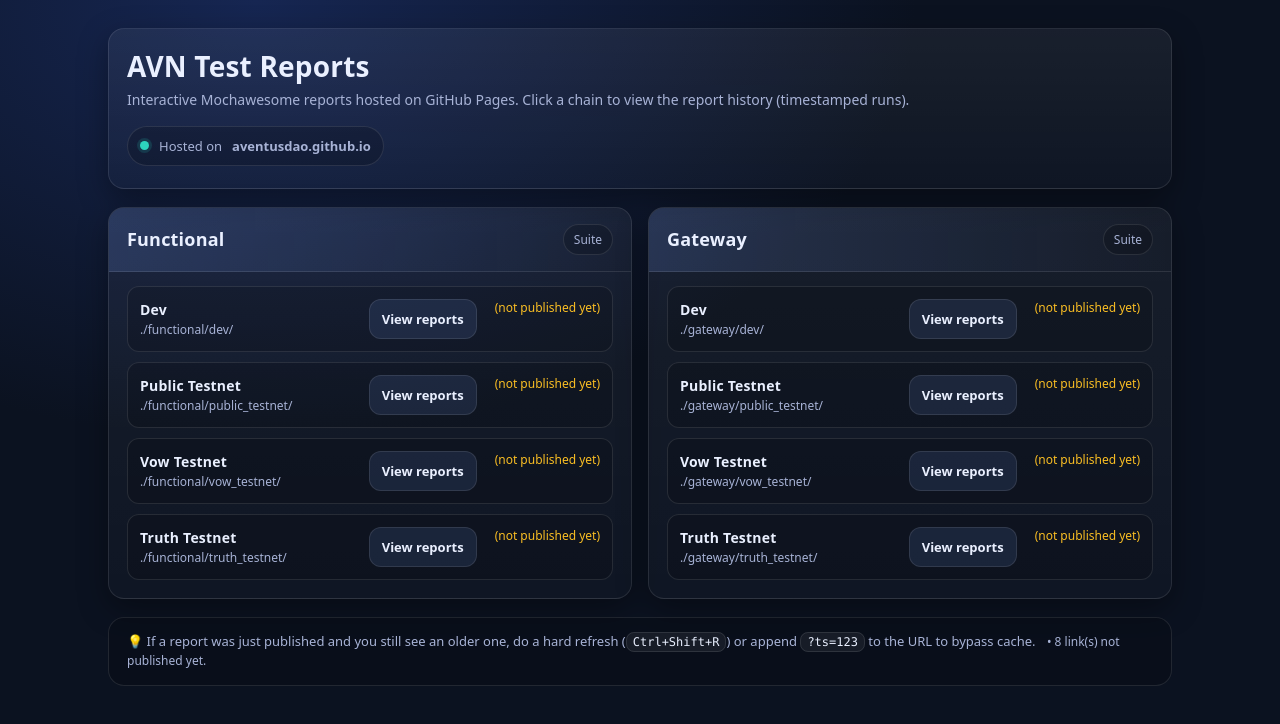
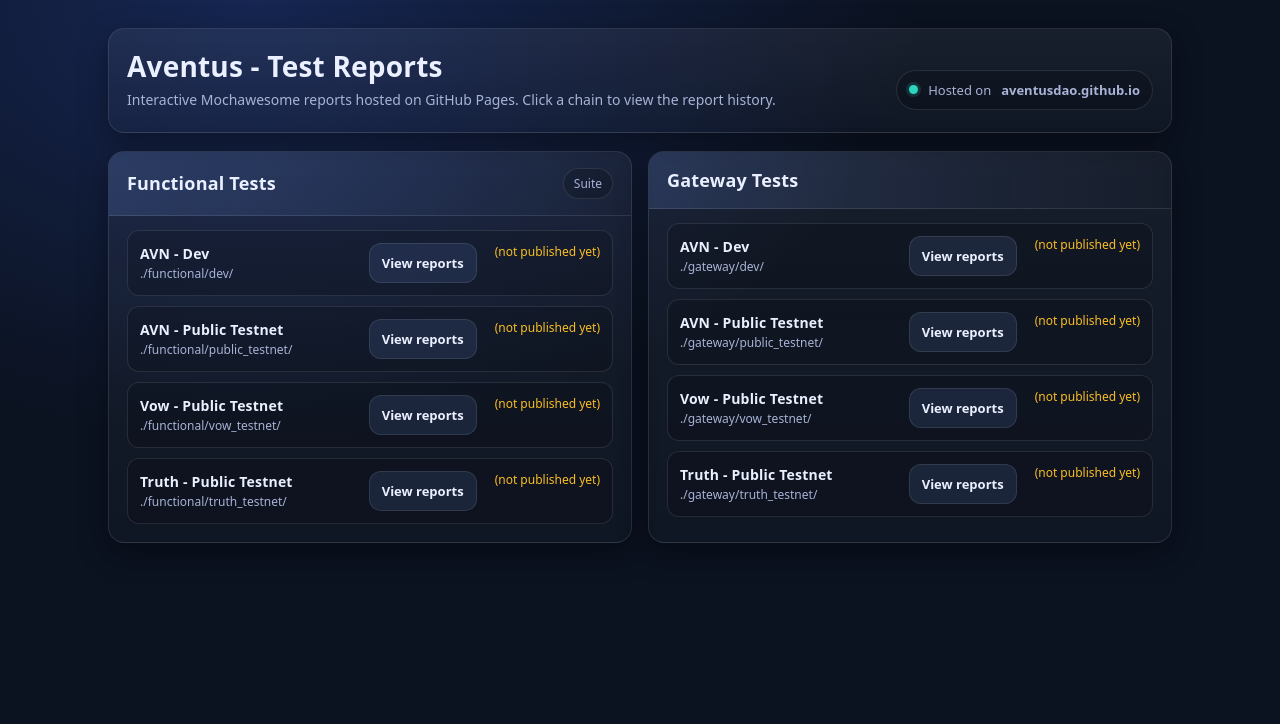
Before and after one commit to AventusDAO/avn-test-reports, a plain HTML site: page index.html in a window 1280 px wide. Drawn offline with Linux system fonts and the light colour scheme; no server answers.

Commit message:
fix: index

```diff
--- a/index.html
+++ b/index.html
@@ -123,10 +123,10 @@
   <div class="container">
     <div class="header">
       <div>
-        <h1>AVN Test Reports</h1>
+        <h1>Aventus - Test Reports</h1>
         <p class="subtitle">
           Interactive Mochawesome reports hosted on GitHub Pages.
-          Click a chain to view the report history (timestamped runs).
+          Click a chain to view the report history.
         </p>
       </div>
       <div class="pill" title="GitHub Pages hosted">
@@ -139,14 +139,14 @@
       <!-- Functional -->
       <section class="card">
         <div class="card-head">
-          <h2>Functional</h2>
+          <h2>Functional Tests</h2>
           <span class="badge">Suite</span>
         </div>
         <div class="card-body">
           <ul class="chain-list">
             <li class="row">
               <div class="row-left">
-                <div class="row-title">Dev</div>
+                <div class="row-title">AVN - Dev</div>
                 <div class="row-sub">./functional/dev/</div>
               </div>
               <div class="actions">
@@ -156,7 +156,7 @@
 
             <li class="row">
               <div class="row-left">
-                <div class="row-title">Public Testnet</div>
+                <div class="row-title">AVN - Public Testnet</div>
                 <div class="row-sub">./functional/public_testnet/</div>
               </div>
               <div class="actions">
@@ -166,7 +166,7 @@
 
             <li class="row">
               <div class="row-left">
-                <div class="row-title">Vow Testnet</div>
+                <div class="row-title">Vow - Public Testnet</div>
                 <div class="row-sub">./functional/vow_testnet/</div>
               </div>
               <div class="actions">
@@ -176,7 +176,7 @@
 
             <li class="row">
               <div class="row-left">
-                <div class="row-title">Truth Testnet</div>
+                <div class="row-title">Truth - Public Testnet</div>
                 <div class="row-sub">./functional/truth_testnet/</div>
               </div>
               <div class="actions">
@@ -190,14 +190,13 @@
       <!-- Gateway -->
       <section class="card">
         <div class="card-head">
-          <h2>Gateway</h2>
-          <span class="badge">Suite</span>
+          <h2>Gateway Tests</h2>
         </div>
         <div class="card-body">
           <ul class="chain-list">
             <li class="row">
               <div class="row-left">
-                <div class="row-title">Dev</div>
+                <div class="row-title">AVN - Dev</div>
                 <div class="row-sub">./gateway/dev/</div>
               </div>
               <div class="actions">
@@ -207,7 +206,7 @@
 
             <li class="row">
               <div class="row-left">
-                <div class="row-title">Public Testnet</div>
+                <div class="row-title">AVN - Public Testnet</div>
                 <div class="row-sub">./gateway/public_testnet/</div>
               </div>
               <div class="actions">
@@ -217,7 +216,7 @@
 
             <li class="row">
               <div class="row-left">
-                <div class="row-title">Vow Testnet</div>
+                <div class="row-title">Vow - Public Testnet</div>
                 <div class="row-sub">./gateway/vow_testnet/</div>
               </div>
               <div class="actions">
@@ -227,7 +226,7 @@
 
             <li class="row">
               <div class="row-left">
-                <div class="row-title">Truth Testnet</div>
+                <div class="row-title">Truth - Public Testnet</div>
                 <div class="row-sub">./gateway/truth_testnet/</div>
               </div>
               <div class="actions">
@@ -237,12 +236,6 @@
           </ul>
         </div>
       </section>
-    </div>
-
-    <div class="footer">
-      💡 If a report was just published and you still see an older one, do a hard refresh
-      (<code>Ctrl+Shift+R</code>) or append <code>?ts=123</code> to the URL to bypass cache.
-      <span class="status" id="status"></span>
     </div>
   </div>
 
```
